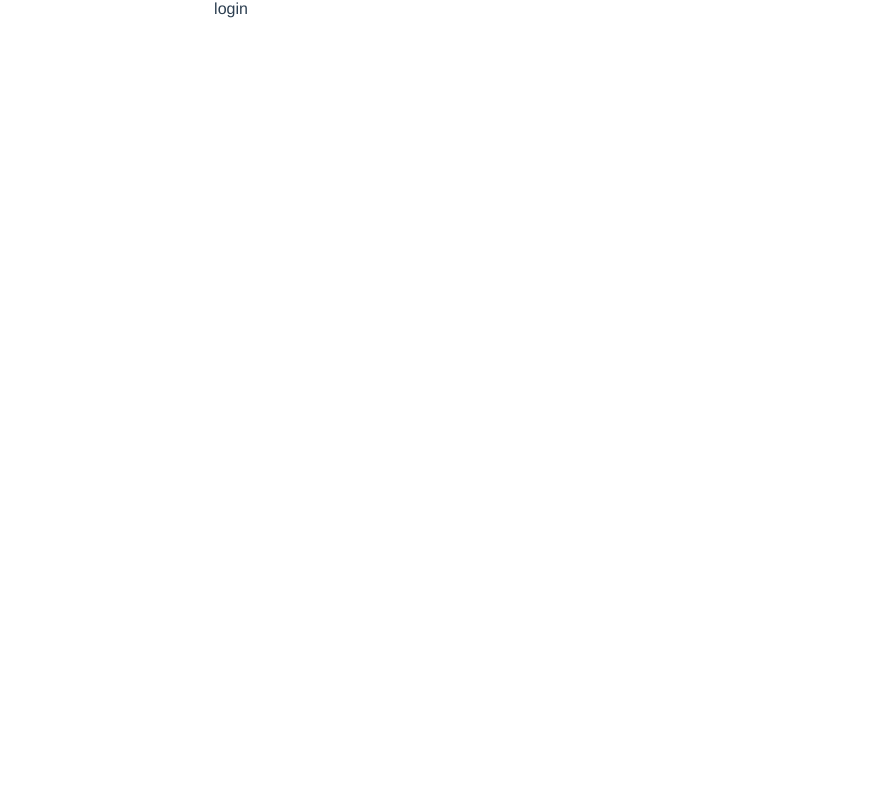
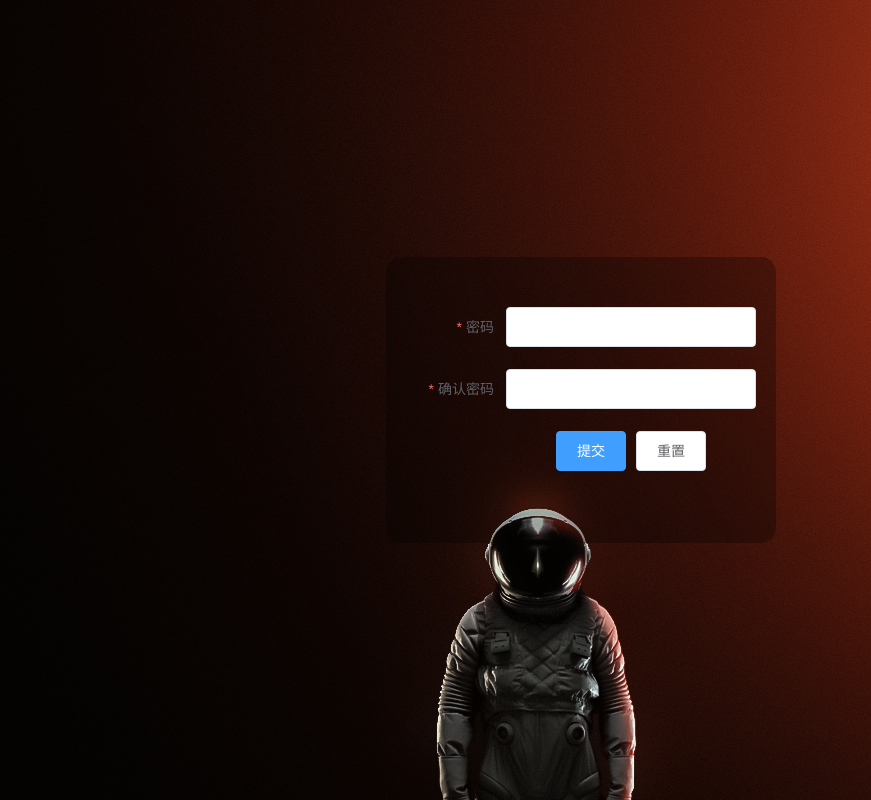
Before and after one commit to YQINGY/vue-admin-template, a Vue app: page /login in a window 1280 px wide. Shown: the whole page, without its empty margins (409-1280 px from the left). Built offline with nearby package versions, Linux system fonts and the light colour scheme.

Commit message:
更新动态路由的

```diff
--- a/src/components/login.vue
+++ b/src/components/login.vue
@@ -1,20 +1,90 @@
 <!--
  * @Autor: yqy
  * @Date: 2022-08-03 09:15:02
- * @LastEditTime: 2022-08-03 14:37:48
+ * @LastEditTime: 2022-08-05 16:41:06
 -->
 <template>
-  <div>
-    login
+  <div class="login-vue">
+    <el-form
+      :model="ruleForm"
+      status-icon
+      :rules="rules"
+      ref="ruleForm"
+      label-width="100px"
+      class="formInline"
+    >
+      <el-form-item label="密码" prop="user">
+        <el-input
+          type="text"
+          v-model="ruleForm.user"
+          autocomplete="off"
+        ></el-input>
+      </el-form-item>
+      <el-form-item label="确认密码" prop="pass">
+        <el-input
+          type="password"
+          v-model="ruleForm.pass"
+          autocomplete="off"
+        ></el-input>
+      </el-form-item>
+      <el-form-item>
+        <el-button type="primary" @click="submitForm('ruleForm')"
+          >提交</el-button
+        >
+        <el-button @click="resetForm('ruleForm')">重置</el-button>
+      </el-form-item>
+    </el-form>
   </div>
 </template>
-
 <script>
+import {setUserInfo } from '@/utils/storage' // 验权
 export default {
-
+  data() {
+    return {
+      ruleForm: {
+        user: "",
+        Pass: "",
+      },
+      rules: {
+        user: [{required: true, message: '请输入用户名', trigger: 'blur' }],
+        pass: [{ required: true, message: '请输入密码', trigger: 'blur' }]
+      },
+    };
+  },
+  methods: {
+    submitForm(formName) {
+      this.$refs[formName].validate((valid) => {
+        if (valid) {
+          console.log(" submit! ");
+          setUserInfo({'name':'yqy'})
+          this.$router.push({ path: '/' });
+        } else {
+          console.log("error submit!");
+          return false;
+        }
+      });
+    },
+    resetForm(formName) {
+      this.$refs[formName].resetFields();
+    },
+  },
+};
+</script>
+<style>
+.login-vue {
+  height: 100vh;
+  display: flex;
+  justify-content: center;
+  align-items: center;
+  color: #fff;
+  background-repeat: no-repeat;
+  background: url(../assets/images/1.jpg);
 }
-</script>
-
-<style>
-
+.formInline {
+    width: 350px;
+    padding: 50px 20px;
+    margin-left: 700px;
+    border-radius: 15px;
+    background: rgba(1, 1, 1, 0.3);
+}
 </style>
--- a/src/router/index.js
+++ b/src/router/index.js
@@ -2,7 +2,7 @@
 /*
  * @Autor: yqy
  * @Date: 2022-08-01 18:49:54
- * @LastEditTime: 2022-08-04 17:21:07
+ * @LastEditTime: 2022-08-05 17:54:36
  */
 import Vue from 'vue'
 import VueRouter from 'vue-router'
@@ -19,51 +19,8 @@ VueRouter.prototype.push = function push(location) {
 
 export const originalRouter = [{
         path: "/",
-        name: 'index',
-        component: Layout,
-        root: true,
-        meta: { title: '' },
-        children: [{
-                path: '/',
-                name: 'index',
-                icon: 'el-icon-eleme"',
-                meta: { title: '主页' },
-                component: () =>
-                    import ('@/views/index.vue')
-            },
-            {
-                path: '/competence',
-                name: 'competence',
-                icon: 'el-icon-eleme"',
-                meta: { title: '用户权限' },
-                component: () =>
-                    import ('@/views/userinfo/competence.vue')
-            },
-            {
-                path: '/tweet',
-                name: 'tweet',
-                icon: 'el-icon-tickets',
-                meta: { title: '发布推文' },
-                component: () =>
-                    import ('@/views/article/tweet.vue')
-            },
-            {
-                path: '/carousel',
-                name: 'carousel',
-                icon: 'el-icon-tickets',
-                meta: { title: '轮播广告' },
-                component: () =>
-                    import ('@/views/article/carousel.vue')
-            },
-            {
-                path: '/msg',
-                name: 'msg',
-                icon: 'el-icon-tickets',
-                meta: { title: '通知消息' },
-                component: () =>
-                    import ('@/views/index.vue'),
-            }
-        ]
+        redirect: "/index",
+        children: []
     },
     {
         path: '/login',
@@ -91,9 +48,15 @@ export const originalRouter = [{
         },
         component: () =>
             import ('@/components/404.vue')
-    },
+    }
 ];
-
+export const mainRouter = [{
+    path: "/",
+    component: Layout,
+    root: true,
+    meta: { title: '主页' },
+    children: []
+}, ]
 
 export const addRouter = [{
         title: '用户管理',
--- a/src/utils/cookies.js
+++ /dev/null
@@ -1,32 +0,0 @@
-/*
- * @Autor: yqy
- * @Date: 2022-08-01 17:30:39
- * @LastEditTime: 2022-08-04 17:09:56
- */
-import Cookies from 'js-cookie'
-
-const UserKey = 'vue-admin-template'
-
-export function getUserInfo() {
-    return Cookies.get(UserKey)
-}
-
-export function setUserInfo(userInfo) {
-    return Cookies.set(UserKey, userInfo)
-}
-
-export function removeUserInfo() {
-    return Cookies.remove(UserKey)
-}
-
-export function getHaderTabs() {
-    return Cookies.get("haderTabs")
-}
-
-export function setHaderTabs(haderTabs) {
-    return Cookies.set("haderTabs", haderTabs)
-}
-
-export function removeHaderTabs() {
-    return Cookies.remove("haderTabs")
-}
--- a/src/utils/index.js
+++ b/src/utils/index.js
@@ -1,17 +1,20 @@
 /*
  * @Autor: yqy
  * @Date: 2022-08-03 23:14:56
- * @LastEditTime: 2022-08-04 17:06:18
+ * @LastEditTime: 2022-08-05 17:18:38
  */
 // 处理权限路由
-export function authorityRouting(addRouter) {
-    let originalRouter = []
+
+export function authorityRouting(mainRouter, addRouter) {
+    const originalRouter = []
     addRouter.forEach(e => {
         if (e.root) {
             originalRouter.push(...e.children)
         }
     });
-    return originalRouter;
+    mainRouter[0].children = originalRouter
+    mainRouter.push({ path: '*', redirect: '/404' }, )
+    return mainRouter;
 }
 
 // 处理下拉列表路由
@@ -26,16 +29,14 @@ export function dropDownList(routerList) {
 }
 
 //数组去重
-export function unique(arr) {
-    let map = new Map();
-    let array = new Array(); // 数组用于返回结果
-    for (let i = 0; i < arr.length; i++) {
-        if (map.has(arr[i])) { // 如果有该key值
-            map.set(arr[i], true);
-        } else {
-            map.set(arr[i], false); // 如果没有该key值
-            array.push(arr[i]);
+export function deduplication(Array) {
+    let newArr = [];
+    let arrpath = [];
+    for (var item of Array) {
+        if (arrpath.indexOf(item['path']) == -1) {
+            arrpath.push(item['path']);
+            newArr.push(item);
         }
     }
-    return array;
+    return newArr;
 }
--- a/src/utils/request.js
+++ b/src/utils/request.js
@@ -8,7 +8,7 @@ import router from '@/router'
 import NProgress from "nprogress"
 import { Message } from "element-ui"
 import store from '@/store'
-import { getUserInfo } from '@/utils/cookies'
+import { getUserInfo } from '@/utils/storage'
 
 const service = axios.create({
     baseURL: process.env.VUE_APP_BASE_URL,
--- /dev/null
+++ b/src/utils/storage.js
@@ -0,0 +1,36 @@
+/*
+ * @Autor: yqy
+ * @Date: 2022-08-01 17:30:39
+ * @LastEditTime: 2022-08-05 16:36:29
+//  */
+let UserKey = 'vue-admin-template'
+
+let storage = window.sessionStorage;
+
+export function getUserInfo() {
+    let data = storage.getItem(UserKey);
+    if (data != 'undefined') return JSON.parse(data)
+    else return data
+}
+
+export function setUserInfo(userInfo) {
+    return storage.setItem(UserKey, JSON.stringify(userInfo))
+}
+
+export function removeUserInfo() {
+    return storage.remove(UserKey)
+}
+
+export function getHaderTabs() {
+    let data = storage.getItem("haderTabs");
+    if (data != 'undefined') return JSON.parse(data)
+    else return storage.getItem("haderTabs");
+}
+
+export function setHaderTabs(haderTabs) {
+    return storage.setItem("haderTabs", JSON.stringify(haderTabs))
+}
+
+export function removeHaderTabs() {
+    return storage.removeItem("haderTabs")
+}
--- a/src/views/layout/Header.vue
+++ b/src/views/layout/Header.vue
@@ -1,7 +1,7 @@
 <!--
  * @Autor: yqy
  * @Date: 2022-08-02 08:58:59
- * @LastEditTime: 2022-08-04 22:00:55
+ * @LastEditTime: 2022-08-05 15:12:05
 -->
 <template>
   <el-header height="110px">
@@ -47,7 +47,7 @@
         <i
           v-if="item.meta.title != '主页'"
           class="el-icon-circle-close"
-          @click="removeTab(index)"
+          @click="removeTab(item,index)"
         ></i>
       </div>
     </div>
@@ -65,18 +65,16 @@ export default {
   },
   watch:{
 		'$store.state.haderTabs':function(newVal,oldVal){
-			// console.log(newVal,oldVal)
+			console.log(newVal,oldVal)
 		}
 	},
   methods: {
-    openMenu(item, index) {
-      this.num = index;
-      this.rightMenuShow = true;
+    openMenu(item) {
+      this.$store.commit('UPDATA_TABSTYPE',item)
     },
-    removeTab(index) {
-      this.routerList.splice(index, 1);
-      console.log(this.routerList);
-      return this.routerList;
+    removeTab(item,index) {
+      console.log('-----------',item,index)
+      this.$store.dispatch('asyncDeleTbas',{item, index})
     },
   },
 };
```
Also changed, not shown: src/permission.js (+25 -42 lines), src/store/index.js (+37 -24 lines), src/assets/images/1.jpg (added), src/assets/images/2.jpg (added).
